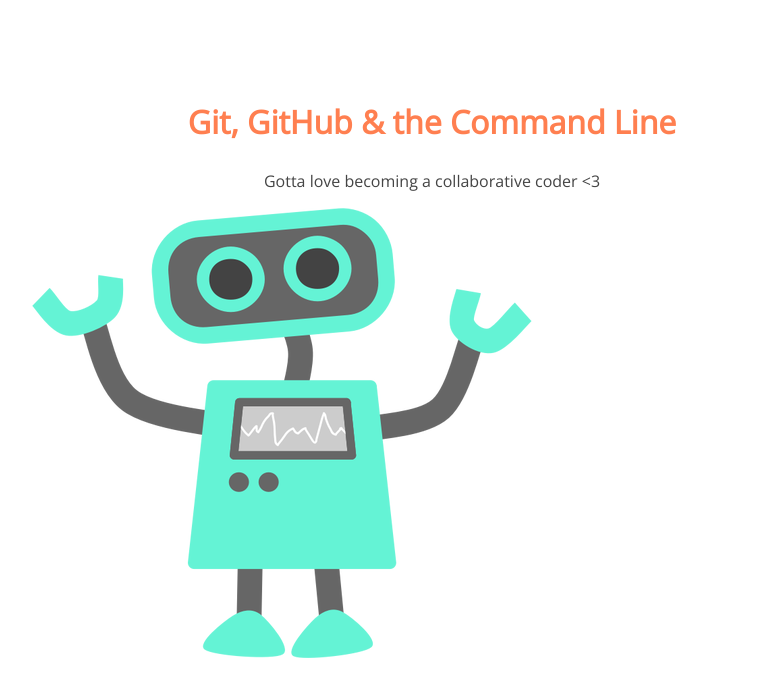
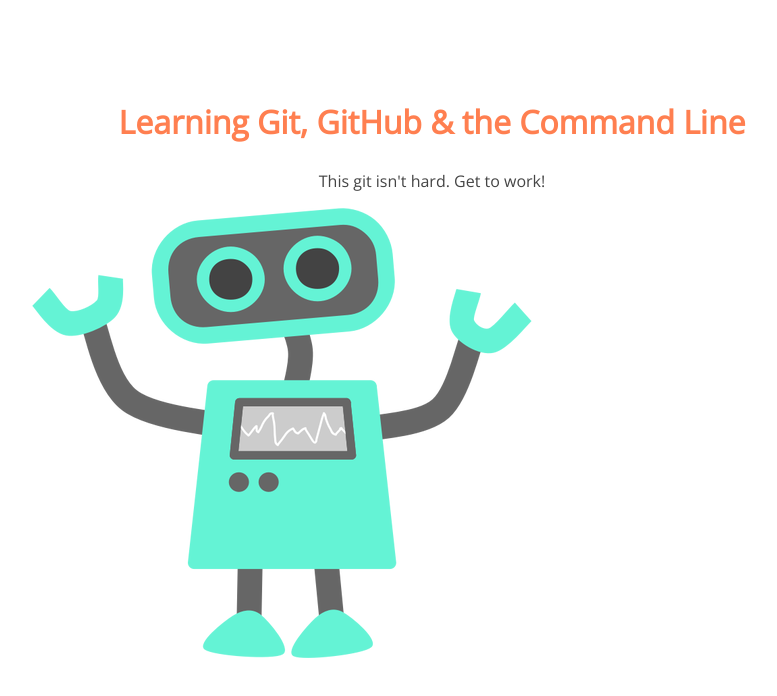
Before and after one commit to amykotas/105-project, a plain HTML site: page index.html in a window 1280 px wide. Shown: the whole page, without its empty margins (208-985 px from the left). Drawn offline with nearby package versions, Linux system fonts and the light colour scheme.

Commit message:
Changed some text in the <h1> and first <p>.

```diff
--- a/index.html
+++ b/index.html
@@ -8,8 +8,8 @@
 </head>
 <body>
 	<section>
-		<h1>Git, GitHub & the Command Line</h1>
-		<p>Gotta love becoming a collaborative coder <3</p>
+		<h1>Learning Git, GitHub & the Command Line</h1>
+		<p>This git isn't hard. Get to work!</p>
 		<img src="img/happy-blue-robot.png">
 	</section>
 </body>
```
